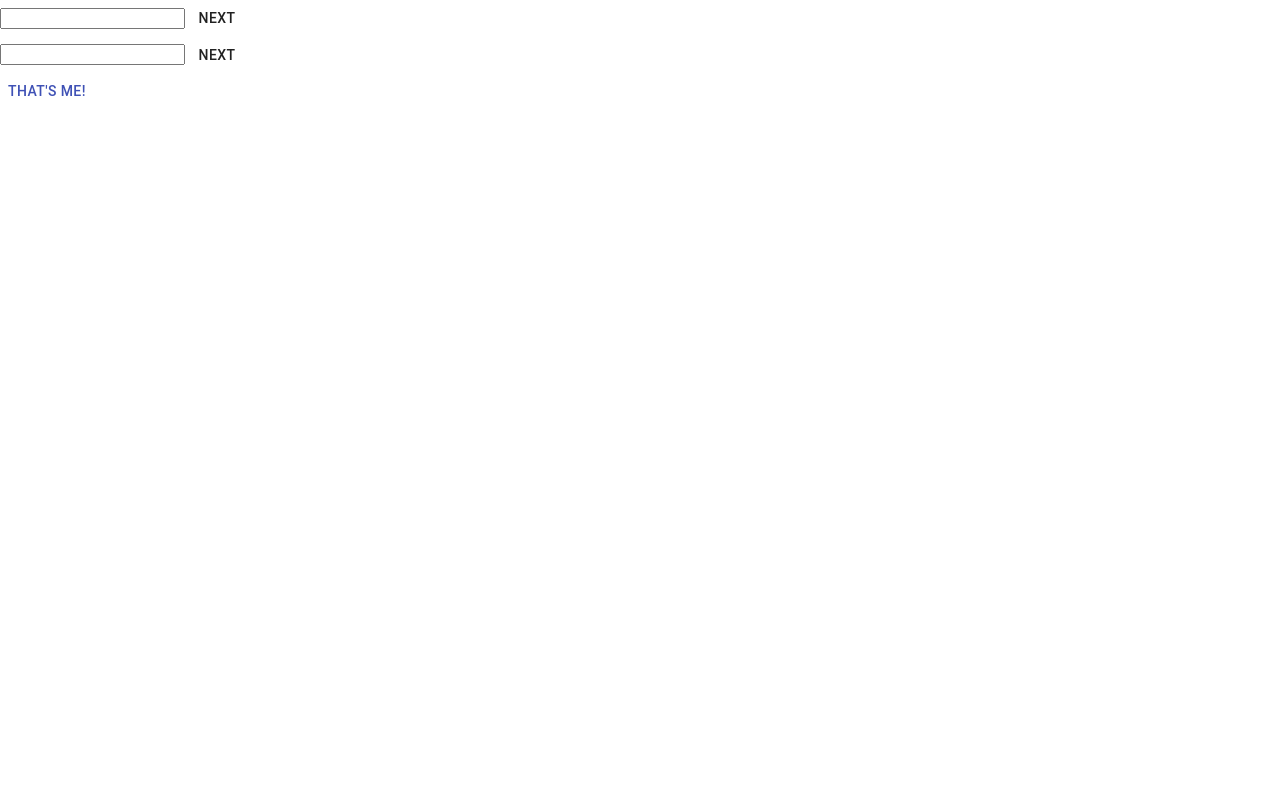
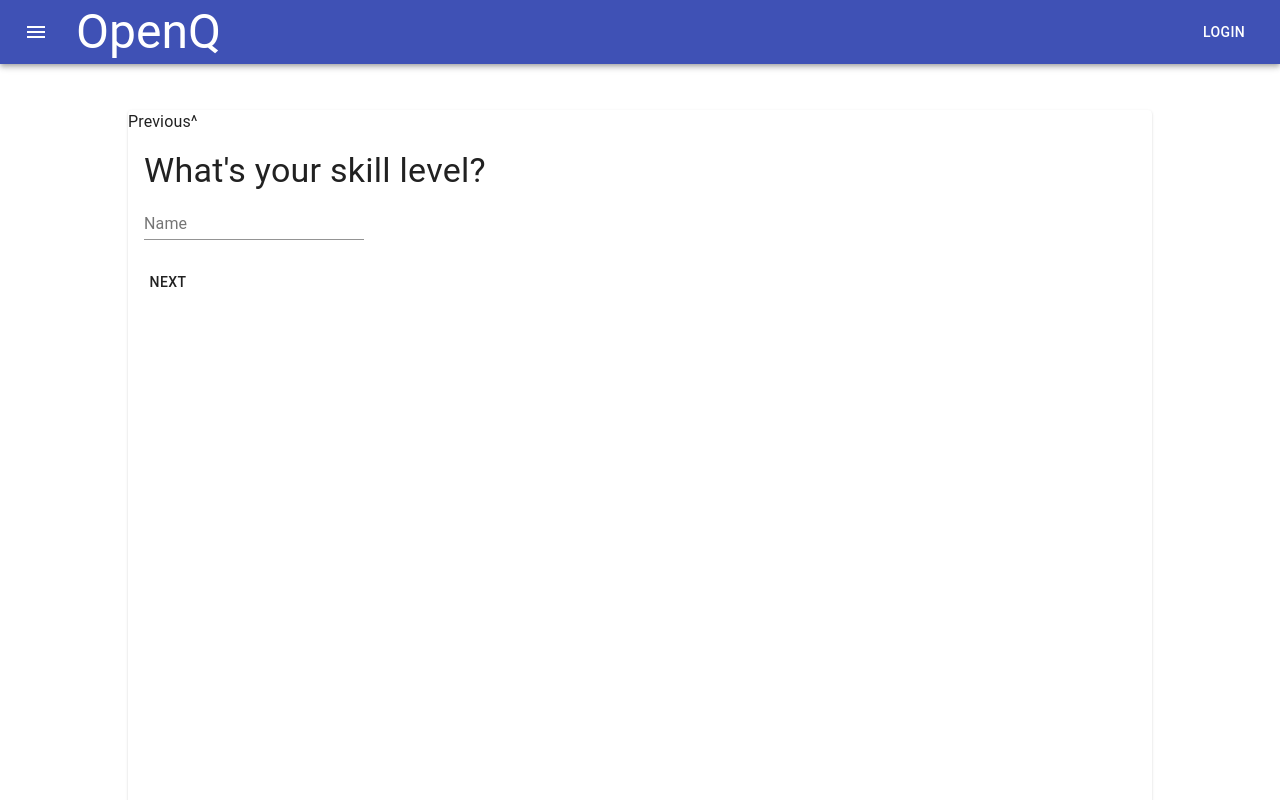
Before and after one commit to alo9507/OpenQ, a React (Create React App) app: page /quiz in a window 1280 px wide. Shown: the top 800 px of the page. Built offline with nearby package versions, Linux system fonts and the light colour scheme.

Commit message:
added layout wrapper

```diff
--- a/src/components/IssueViewer/IssueViewer/IssueViewer.tsx
+++ b/src/components/IssueViewer/IssueViewer/IssueViewer.tsx
@@ -5,7 +5,7 @@ import { MockQueryReturn } from "../../../models/Mocks";
 
 import { Issue, IssuePriorityQueue } from "../../../models";
 import IssuePicker from "../IssuePicker/IssuePicker";
-
+import LayoutWrapper from "../../Shared/Layouts/LayoutWrapper";
 import "./IssueViewer.css";
 
 function IssueViewer(props: any) {
@@ -38,17 +38,21 @@ function IssueViewer(props: any) {
     return issue;
   });
 
-  const pq = new IssuePriorityQueue(issues);
+  const profile = JSON.parse(localStorage.getItem("profile"));
+  const pq = new IssuePriorityQueue(issues, profile);
 
   return (
+    <LayoutWrapper>
       <div className="IssueViewer">
         <IssuePicker
+          profile={profile}
           pq={pq}
           openIssuesCount={openIssuesCount}
           repoOwner={repoOwner}
           repoName={repoName}
         />
       </div>
+    </LayoutWrapper>
   );
 }
 
--- a/src/components/Landing/Landing/Landing.tsx
+++ b/src/components/Landing/Landing/Landing.tsx
@@ -1,11 +1,11 @@
 import React, { useState } from "react";
-import { Link } from "react-router-dom";
-import { Typography } from "@material-ui/core";
+import { Typography, Grid } from "@material-ui/core";
 
 import { Header, Footer } from "../../Shared/Layouts";
 import "./Landing.css";
 import GetStartedButton from "../GetStartedButton/GetStartedButton";
 import StepCard from "../StepCard/StepCard";
+import LayoutWrapper from "../../Shared/Layouts/LayoutWrapper";
 
 function Landing(props: any) {
   function getStartedClicked() {
@@ -13,17 +13,27 @@ function Landing(props: any) {
   }
 
   return (
-    <div className="Landing">
-      <Header />
+    <LayoutWrapper>
+      <Grid container className="Landing" justify="center" spacing={7}>
+        <Grid item xs={12}>
           <Typography variant="h1">
             Take your first step into open source
           </Typography>
+        </Grid>
+        <Grid item xs={12} md={6}>
           <StepCard title="Tell Repo Owners what you like to do" />
+        </Grid>
+        <Grid item xs={12} md={6}>
           <StepCard title="Prioritize issues that are right for you" />
+        </Grid>
+        <Grid item xs={12}>
           <Typography variant="h4">There's no Step 3</Typography>
+        </Grid>
+        <Grid item xs={12}>
           <GetStartedButton callback={getStartedClicked} />
-      <Footer />
-    </div>
+        </Grid>
+      </Grid>
+    </LayoutWrapper>
   );
 }
 
--- a/src/components/ProfileBuilder/ProfileBuilder.tsx
+++ b/src/components/ProfileBuilder/ProfileBuilder.tsx
@@ -1,25 +1,24 @@
-import React from "react";
+import React, { useState } from "react";
 
-import SubmitProfileButton from "./SubmitProfileButton";
-import QuestionCard from "./QuestionCard";
+import LayoutWrapper from "../Shared/Layouts/LayoutWrapper";
+import { Grid } from "@material-ui/core";
+import SurveySlider from "./SurveySlider";
 
 function ProfileBuilder(props: any) {
-  function submitProfilePressed(msg: string) {
-    // construct profile
-    // save profile to local storage
-    props.history.push("/diez/diez");
-  }
-
-  function questionAnswered(answer: any) {
-    console.log(answer);
-  }
+  const [input, setInput] = useState<any>({});
 
   return (
-    <>
-      <QuestionCard onCompletion={questionAnswered} />
-      <QuestionCard onCompletion={questionAnswered} />
-      <SubmitProfileButton callback={submitProfilePressed} />
-    </>
+    <LayoutWrapper>
+      <Grid
+        container
+        spacing={1}
+        justify="center"
+        alignContent="center"
+        direction="column"
+      >
+        <SurveySlider />
+      </Grid>
+    </LayoutWrapper>
   );
 }
 
--- a/src/components/ProfileBuilder/QuestionCard.tsx
+++ b/src/components/ProfileBuilder/QuestionCard.tsx
@@ -1,13 +1,40 @@
 import React from "react";
-import { Button } from "@material-ui/core";
+import {
+  Button,
+  TextField,
+  Card,
+  CardActions,
+  CardContent,
+  Typography,
+  makeStyles,
+} from "@material-ui/core";
+
+const useStyles = makeStyles({
+  card: {
+    marginTop: "50px",
+    minHeight: "90vh",
+    minWidth: "80vw",
+  },
+});
 
 // style to take up full page
 function QuestionCard(props: any) {
+  const classes = useStyles();
   return (
-    <form>
-      <input type="text" />
-      <Button onClick={() => props.onCompletion("answer")}>Next</Button>
-    </form>
+    <Card className={classes.card}>
+      <Typography>Previous^</Typography>
+      <CardContent>
+        <Typography variant="h4">What's your skill level?</Typography>
+        <form noValidate autoComplete="off">
+          <TextField id="name" label="Name" />
+        </form>
+      </CardContent>
+      <CardActions>
+        <Button size="medium" onClick={() => props.onCompletion()}>
+          Next
+        </Button>
+      </CardActions>
+    </Card>
   );
 }
 
--- /dev/null
+++ b/src/components/ProfileBuilder/SurveySlider.tsx
@@ -0,0 +1,31 @@
+import React from "react";
+import SubmitProfileButton from "./SubmitProfileButton";
+import QuestionCard from "./QuestionCard";
+
+// Takes in Questions and a completion callback which accepts the questions back
+// Question format?
+export default function SurveySlider(props: any) {
+  function submitProfilePressed(msg: string) {
+    props.history.push("/diez/diez");
+  }
+
+  function questionAnswered(event: any) {
+    window.scroll({
+      top: 500,
+      left: 100,
+      behavior: "smooth",
+    });
+    // setInput({
+    //   ...input,
+    //   [event.currentTarget.name]: event.currentTarget.value,
+    // });
+  }
+
+  return (
+    <>
+      <QuestionCard id="question1" />
+      <QuestionCard id="question2" />
+      <SubmitProfileButton callback={submitProfilePressed} />
+    </>
+  );
+}
--- /dev/null
+++ b/src/components/Shared/Layouts/LayoutWrapper.tsx
@@ -0,0 +1,15 @@
+import React from "react";
+import Header from "./Header";
+import Footer from "./Footer";
+
+function LayoutWrapper(props: any) {
+  return (
+    <>
+      <Header />
+      {props.children}
+      <Footer />
+    </>
+  );
+}
+
+export default LayoutWrapper;
--- a/src/models/DataStructures/IssuePriorityQueue.ts
+++ b/src/models/DataStructures/IssuePriorityQueue.ts
@@ -1,12 +1,15 @@
 import { Issue } from "..";
+import { Profile } from "..";
 
 class IssuePriorityQueue {
   count: number = 0;
   issues: Issue[];
+  profile: Profile;
 
-  constructor(issues: Issue[]) {
+  constructor(issues: Issue[], profile: Profile) {
     // put into a PQ here with issue1.score > issue2.score
     this.issues = issues;
+    this.profile = profile;
   }
 
   pop(): Issue | null {
```
Lines whose indentation alone changed are shown as unchanged.
